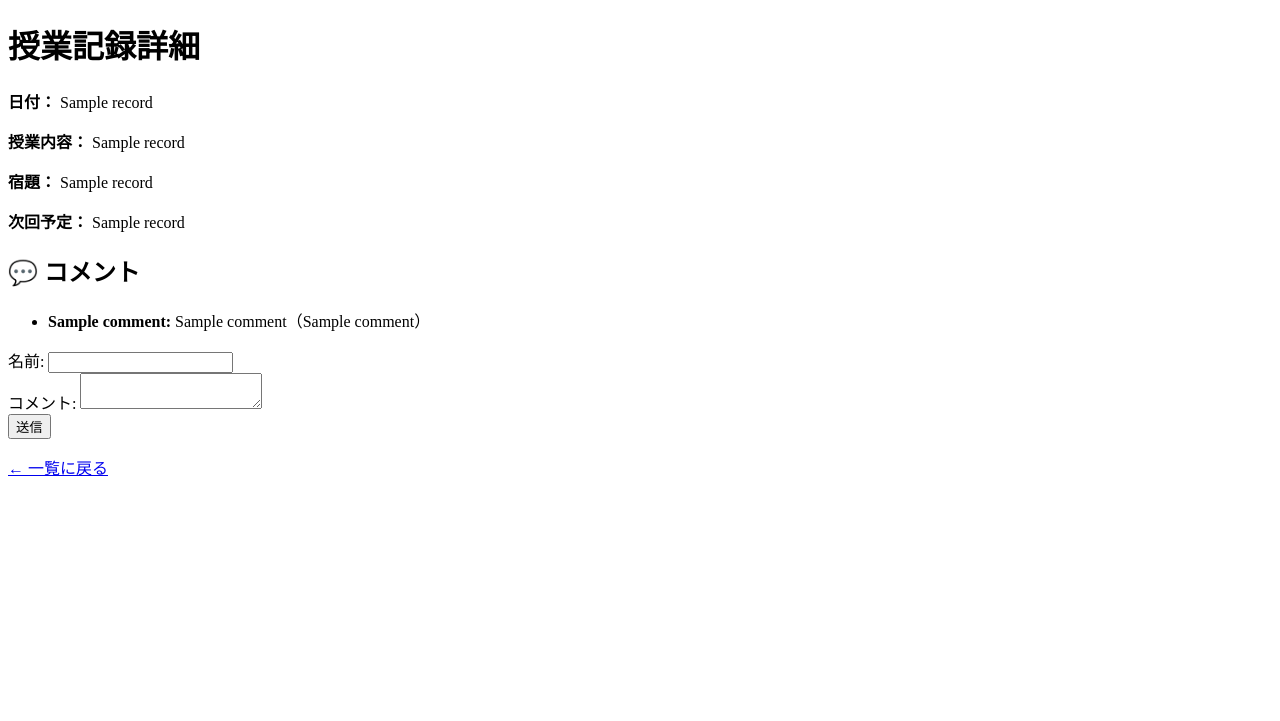
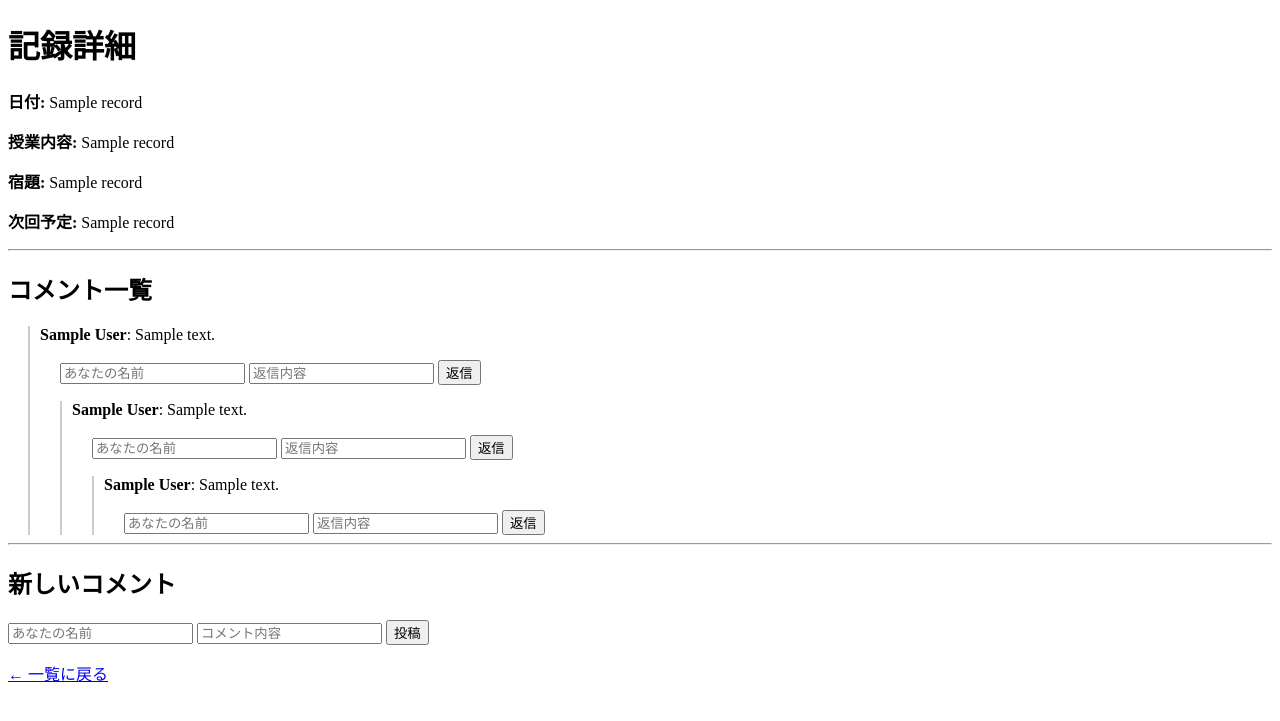
Before and after one commit to yoshikingdom/record_app, a Flask app: template templates/record_detail.html in a window 1280 px wide. Shown: the top 721 px of the page. Run offline with Flask 3, Linux system fonts and the light colour scheme; the template is opened without the code that fills it: most values are stand-ins (such as "Sample title", 1, 10 or a date in 2020).

Commit message:
add: threaded comment replies

```diff
--- a/app.py
+++ b/app.py
@@ -1,38 +1,35 @@
 from flask import Flask, render_template, request, redirect, url_for
+import sqlite3
 from datetime import datetime
-import sqlite3
 
 app = Flask(__name__)
 
-DB = "database.db"
+DB_NAME = "database.db"
 
-def init_db():
-    conn = sqlite3.connect(DB)
+def get_comments_tree(record_id):
+    conn = sqlite3.connect(DB_NAME)
     c = conn.cursor()
-    c.execute("""
-        CREATE TABLE IF NOT EXISTS records (
-            id INTEGER PRIMARY KEY AUTOINCREMENT,
-            date TEXT,
-            content TEXT,
-            homework TEXT,
-            next_plan TEXT
-        )
-    """)
-    c.execute("""
-        CREATE TABLE IF NOT EXISTS comments (
-            id INTEGER PRIMARY KEY AUTOINCREMENT,
-            record_id INTEGER,
-            author TEXT,
-            comment TEXT,
-            created_at TEXT
-        )
-    """)
-    conn.commit()
+    c.execute("SELECT * FROM comments WHERE record_id = ? ORDER BY created_at ASC", (record_id,))
+    comments = c.fetchall()
     conn.close()
+
+    # ツリー構造にする
+    comment_dict = {c[0]: {'id': c[0], 'record_id': c[1], 'author': c[2], 'comment': c[3], 'created_at': c[4], 'parent_id': c[5], 'children': []} for c in comments}
+    root_comments = []
+
+    for comment in comment_dict.values():
+        if comment['parent_id']:
+            parent = comment_dict.get(comment['parent_id'])
+            if parent:
+                parent['children'].append(comment)
+        else:
+            root_comments.append(comment)
+
+    return root_comments
 
 @app.route("/")
 def index():
-    conn = sqlite3.connect(DB)
+    conn = sqlite3.connect(DB_NAME)
     c = conn.cursor()
     c.execute("SELECT * FROM records ORDER BY date DESC")
     records = c.fetchall()
@@ -47,35 +44,42 @@ def add_record():
         homework = request.form["homework"]
         next_plan = request.form["next_plan"]
 
-        conn = sqlite3.connect(DB)
+        conn = sqlite3.connect(DB_NAME)
         c = conn.cursor()
         c.execute("INSERT INTO records (date, content, homework, next_plan) VALUES (?, ?, ?, ?)",
                   (date, content, homework, next_plan))
         conn.commit()
         conn.close()
+
         return redirect(url_for("index"))
+
     return render_template("add.html")
 
 @app.route("/record/<int:record_id>", methods=["GET", "POST"])
 def record_detail(record_id):
-    conn = sqlite3.connect(DB)
-    c = conn.cursor()
-
     if request.method == "POST":
         author = request.form["author"]
         comment = request.form["comment"]
-        created_at = datetime.now().strftime("%Y-%m-%d %H:%M")
-        c.execute("INSERT INTO comments (record_id, author, comment, created_at) VALUES (?, ?, ?, ?)",
-                  (record_id, author, comment, created_at))
+        parent_id = request.form.get("parent_id") or None
+
+        conn = sqlite3.connect(DB_NAME)
+        c = conn.cursor()
+        c.execute("INSERT INTO comments (record_id, author, comment, created_at, parent_id) VALUES (?, ?, ?, ?, ?)",
+                  (record_id, author, comment, datetime.now().isoformat(), parent_id))
         conn.commit()
+        conn.close()
 
+        return redirect(url_for("record_detail", record_id=record_id))
+
+    conn = sqlite3.connect(DB_NAME)
+    c = conn.cursor()
     c.execute("SELECT * FROM records WHERE id = ?", (record_id,))
     record = c.fetchone()
-    c.execute("SELECT * FROM comments WHERE record_id = ? ORDER BY created_at ASC", (record_id,))
-    comments = c.fetchall()
     conn.close()
+
+    comments = get_comments_tree(record_id)
+
     return render_template("record_detail.html", record=record, comments=comments)
 
 if __name__ == "__main__":
-    init_db()
     app.run(debug=True)
--- a/templates/record_detail.html
+++ b/templates/record_detail.html
@@ -1,28 +1,52 @@
 <!DOCTYPE html>
 <html>
 <head>
-    <title>詳細</title>
+    <title>記録詳細</title>
+    <style>
+        .comment { margin-left: 20px; border-left: 2px solid #ccc; padding-left: 10px; }
+        .reply-form { margin-left: 20px; }
+    </style>
 </head>
 <body>
-    <h1>授業記録詳細</h1>
-    <p><strong>日付：</strong> {{ record[1] }}</p>
-    <p><strong>授業内容：</strong> {{ record[2] }}</p>
-    <p><strong>宿題：</strong> {{ record[3] }}</p>
-    <p><strong>次回予定：</strong> {{ record[4] }}</p>
+    <h1>記録詳細</h1>
+    <p><strong>日付:</strong> {{ record[1] }}</p>
+    <p><strong>授業内容:</strong> {{ record[2] }}</p>
+    <p><strong>宿題:</strong> {{ record[3] }}</p>
+    <p><strong>次回予定:</strong> {{ record[4] }}</p>
 
-    <h2>💬 コメント</h2>
-    <ul>
-        {% for c in comments %}
-        <li><strong>{{ c[2] }}:</strong> {{ c[3] }}（{{ c[4] }}）</li>
-        {% endfor %}
-    </ul>
+    <hr>
+    <h2>コメント一覧</h2>
 
+    {% macro render_comment(comment) %}
+        <div class="comment">
+            <p><strong>{{ comment.author }}</strong>: {{ comment.comment }}</p>
+
+            <form class="reply-form" method="post">
+                <input type="hidden" name="parent_id" value="{{ comment.id }}">
+                <input type="text" name="author" placeholder="あなたの名前" required>
+                <input type="text" name="comment" placeholder="返信内容" required>
+                <button type="submit">返信</button>
+            </form>
+
+            {% for child in comment.children %}
+                {{ render_comment(child) }}
+            {% endfor %}
+        </div>
+    {% endmacro %}
+
+    {% for comment in comments %}
+        {{ render_comment(comment) }}
+    {% endfor %}
+
+    <hr>
+    <h2>新しいコメント</h2>
     <form method="post">
-        名前: <input name="author" required><br>
-        コメント: <textarea name="comment" required></textarea><br>
-        <button type="submit">送信</button>
+        <input type="hidden" name="parent_id" value="">
+        <input type="text" name="author" placeholder="あなたの名前" required>
+        <input type="text" name="comment" placeholder="コメント内容" required>
+        <button type="submit">投稿</button>
     </form>
 
-    <p><a href="{{ url_for('index') }}">← 一覧に戻る</a></p>
+    <p><a href="/">← 一覧に戻る</a></p>
 </body>
 </html>
```
Also changed, not shown: init_db.py (added, +34 -0 lines), database.db.
